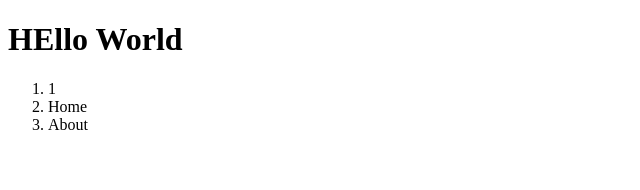
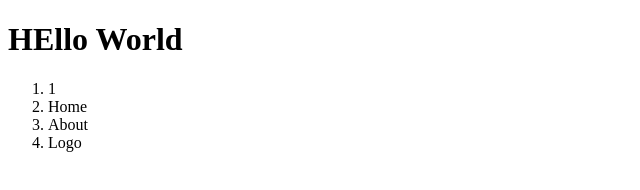
Before and after one commit to buxalid/firststart, a plain HTML site: page index.html in a window 1280 px wide. Shown: the full height of the page, 0-640 px from the left. Drawn offline with Linux system fonts and the light colour scheme.

Commit message:
Update index.html

```diff
--- a/index.html
+++ b/index.html
@@ -9,5 +9,6 @@
 		<li>1</li>
 		<li>Home</li>
 		<li>About</li>
+		<li>Logo</li>
 </body>
 </html>
```
